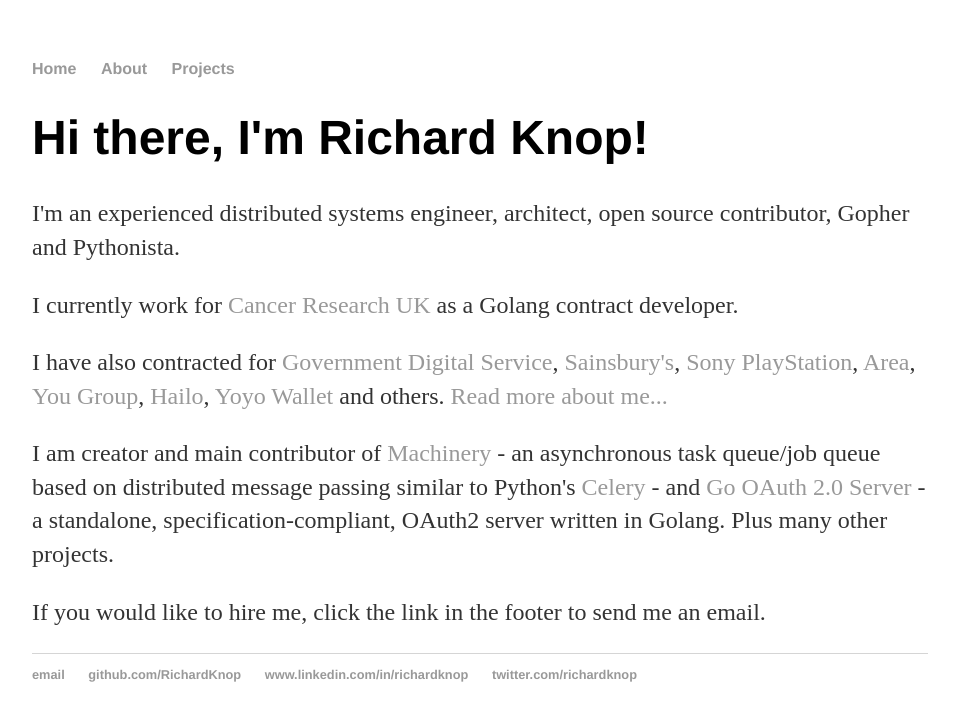
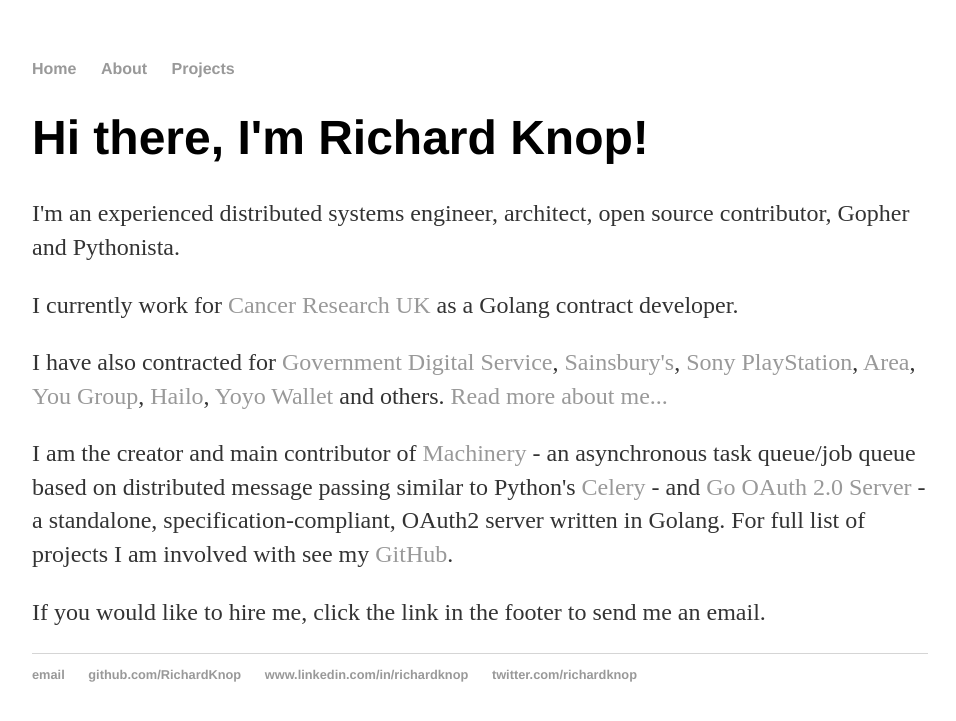
Before and after one commit to RichardKnop/richardknop.github.io, a Jekyll site: the page built from index.html, in a window 1280 px wide. Shown: the top 721 px of the page, without its empty margins (160-1116 px from the left). Built offline with Jekyll 4.4.1, drawn with Linux system fonts in a browser that asks for light colours.

Commit message:
Update index.html

```diff
--- a/index.html
+++ b/index.html
@@ -17,10 +17,11 @@
     <a href="https://www.hailoapp.com/">Hailo</a>,
     <a href="http://yoyowallet.com/">Yoyo Wallet</a> and others. <a href="/about">Read more about me...</a></p>
 
-  <p>I am creator and main contributor of <a href="https://github.com/RichardKnop/machinery">Machinery</a>
+  <p>I am the creator and main contributor of <a href="https://github.com/RichardKnop/machinery">Machinery</a>
     - an asynchronous task queue/job queue based on distributed message passing similar to Python's
     <a href="http://www.celeryproject.org/">Celery</a> - and <a href="https://github.com/RichardKnop/go-oauth2-server">Go OAuth 2.0 Server</a>
-    - a standalone, specification-compliant, OAuth2 server written in Golang. Plus many other projects.</p>
+    - a standalone, specification-compliant, OAuth2 server written in Golang. For full list of projects I am involved with see my
+    <a href="https://github.com/RichardKnop">GitHub</a>.</p>
 
   <p>If you would like to hire me, click the link in the footer to send me an email.</p>
 </div>
```
